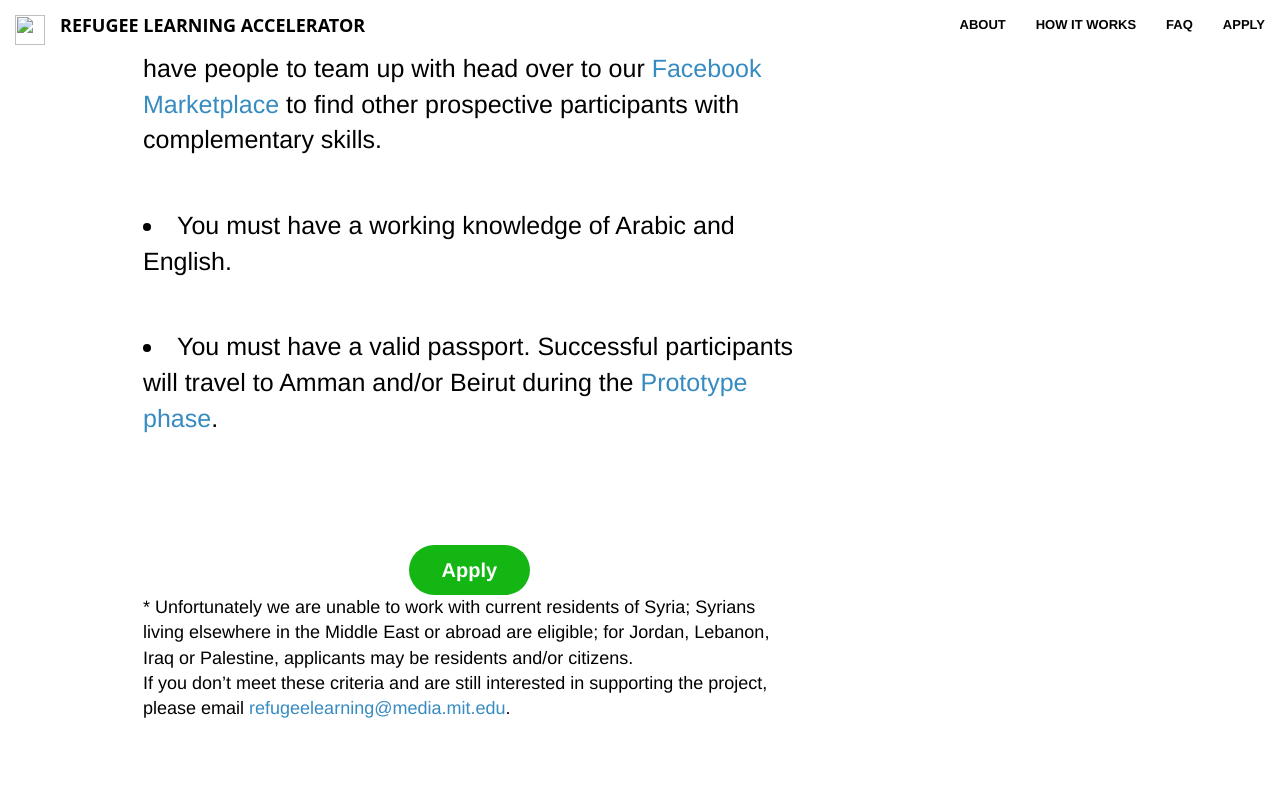
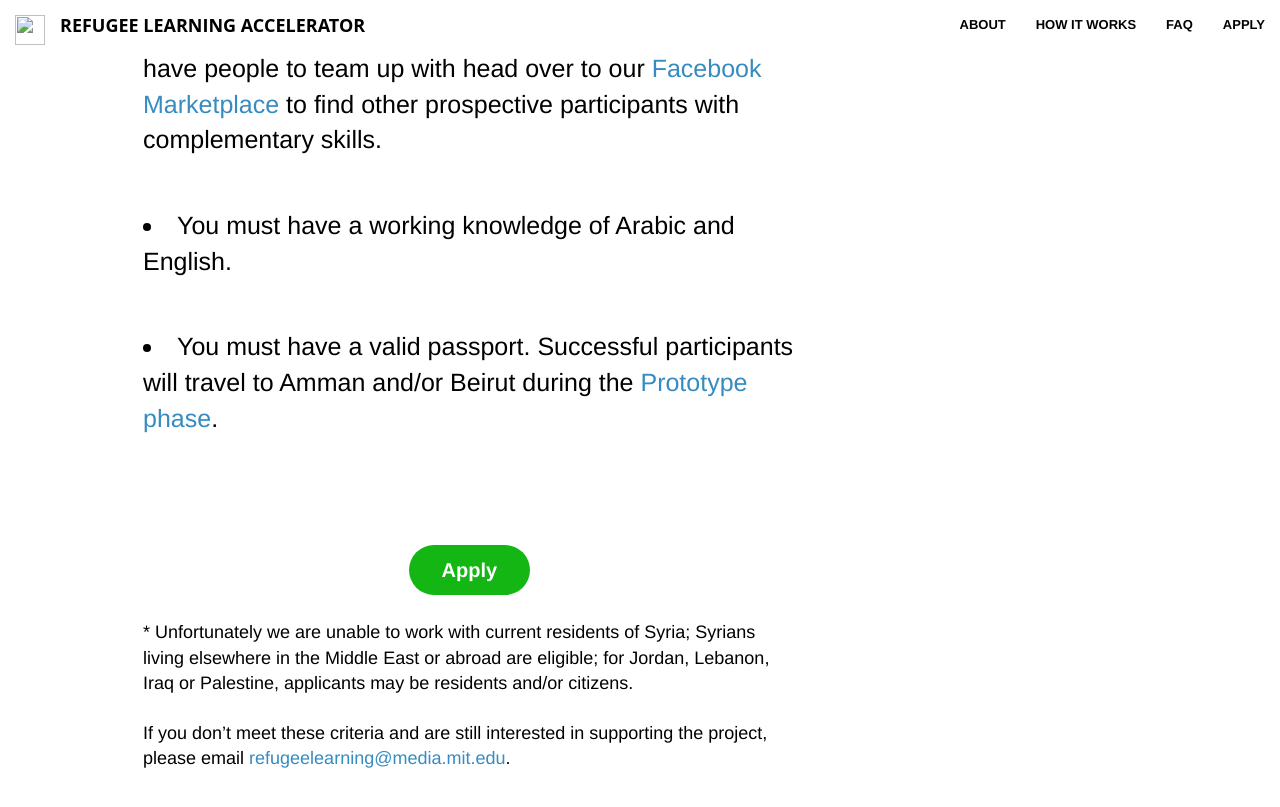
Before and after one commit to Refugee-Learning-Accelerator/Refugee-Learning-Accelerator.github.io, a Jekyll site: the page apply/index.html, which Jekyll copies as it is, in a window 1280 px wide and 900 px high, scrolled down 989 px. Shown: the top 807 px of the window. Built offline with Jekyll 4.4.1, drawn with Linux system fonts in a browser that asks for light colours; nearby versions of some CDN libraries.

Commit message:
Update index.html

```diff
--- a/apply/index.html
+++ b/apply/index.html
@@ -62,18 +62,16 @@
 	<li class="list">You must have a working knowledge of Arabic and English.</li>
     	<li class="list">You must have a valid passport. Successful participants will travel to Amman and/or Beirut during the <a class="class2" href="/program">Prototype phase</a>.</li>
 
-			<p></p>
-
 			    <p style="text-align: center;">
 			<br><br><a class="typeform-share button" href="https://mllearning.typeform.com/to/csIHTi" data-mode="popup" style="display:inline-block;text-decoration:none;background-color:#13b613;color:white;cursor:pointer;font-family:Helvetica,Arial,sans-serif;font-size:20px;line-height:50px;text-align:center;margin:0;height:50px;padding:0px 33px;border-radius:25px;max-width:100%;white-space:nowrap;overflow:hidden;text-overflow:ellipsis;font-weight:bold;-webkit-font-smoothing:antialiased;-moz-osx-font-smoothing:grayscale;" data-submit-close-delay="0" target="_blank">Apply </a> <script> (function() { var qs,js,q,s,d=document, gi=d.getElementById, ce=d.createElement, gt=d.getElementsByTagName, id="typef_orm_share", b="https://embed.typeform.com/"; if(!gi.call(d,id)){ js=ce.call(d,"script"); js.id=id; js.src=b+"embed.js"; q=gt.call(d,"script")[0]; q.parentNode.insertBefore(js,q) } })() </script>
 			    </p>
 
 			<p style="font-size: 18px; line-height:1.4em;">
-			* Unfortunately we are unable to work with current residents of Syria; Syrians living elsewhere in the Middle East or abroad are eligible; for Jordan, Lebanon, Iraq or Palestine, applicants may be residents and/or citizens.
+			<br>* Unfortunately we are unable to work with current residents of Syria; Syrians living elsewhere in the Middle East or abroad are eligible; for Jordan, Lebanon, Iraq or Palestine, applicants may be residents and/or citizens.
 			</p>
 
 			<p style="font-size: 18px; line-height:1.4em;">
-			If you don’t meet these criteria and are still interested in supporting the project, please email <a class="class2" href="mailto:refugeelearning@media.mit.edu">refugeelearning@media.mit.edu</a>.
+			<br>If you don’t meet these criteria and are still interested in supporting the project, please email <a class="class2" href="mailto:refugeelearning@media.mit.edu">refugeelearning@media.mit.edu</a>.
 			</p>
 
 
```
